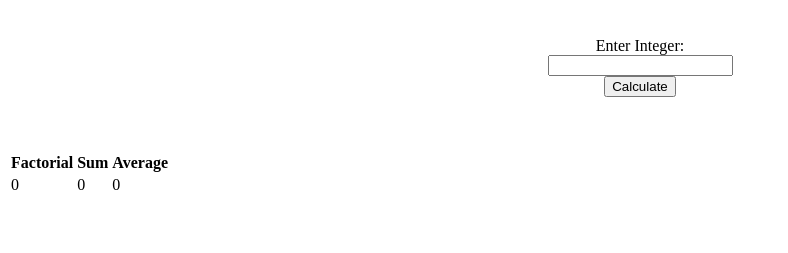
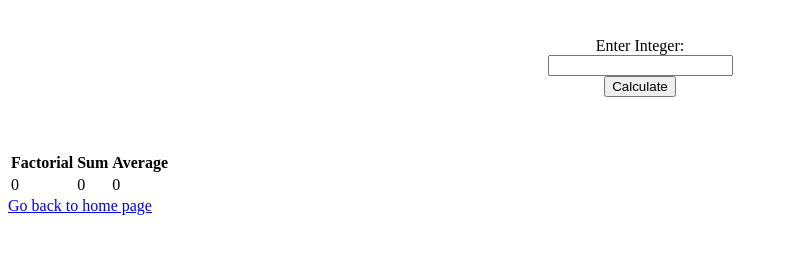
Before and after one commit to riki120904/nishimura, a plain HTML site: page fsv.html in a window 1280 px wide. Shown: the part 61-314 px from the top of the page, without its empty margins (0-788 px from the left). Drawn offline with Linux system fonts and the light colour scheme.

Commit message:
Update fsv.html

```diff
--- a/fsv.html
+++ b/fsv.html
@@ -30,6 +30,7 @@
 
       </tbody></table>
     </body>
+  <a href="index.html" class="w3-bar-item w3-button w3-padding-large">Go back to home page</a>
  <script>
   document.getElementById("calculate").addEventListener("click",
     function ()
```
